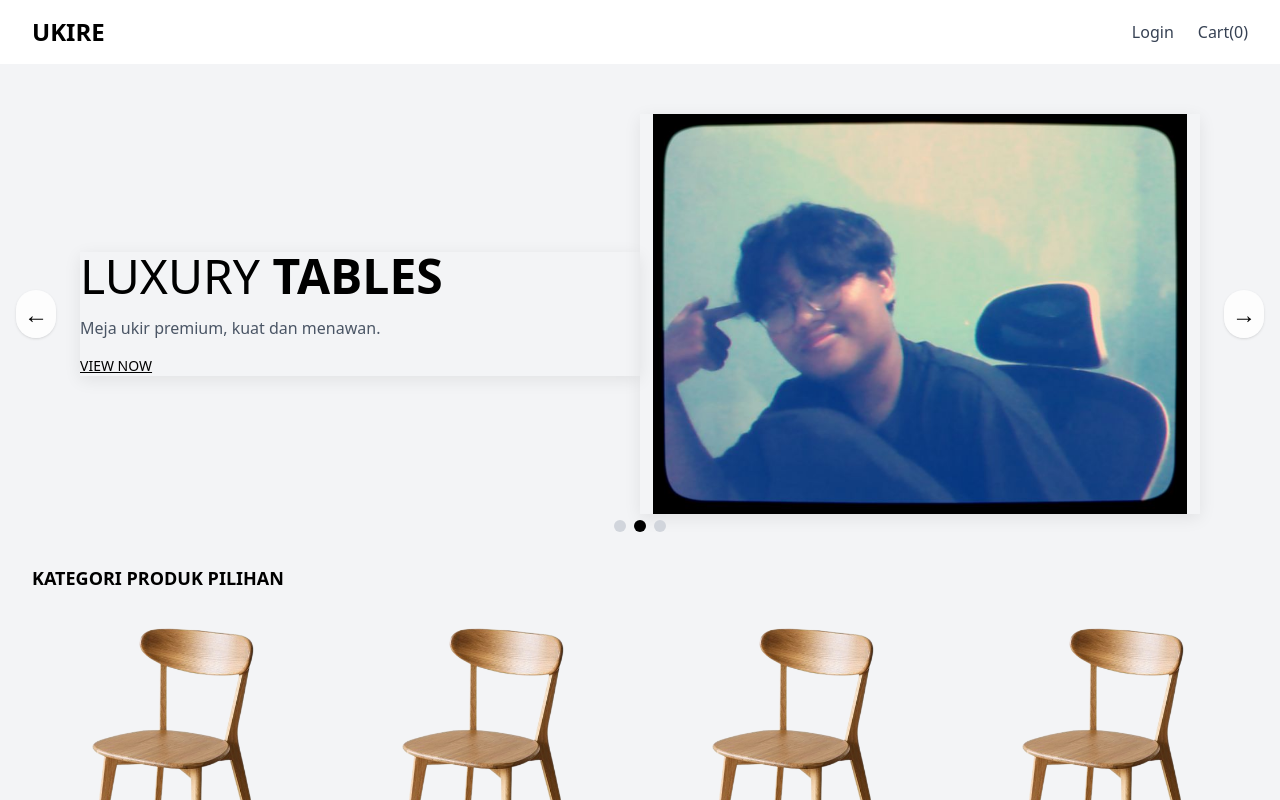
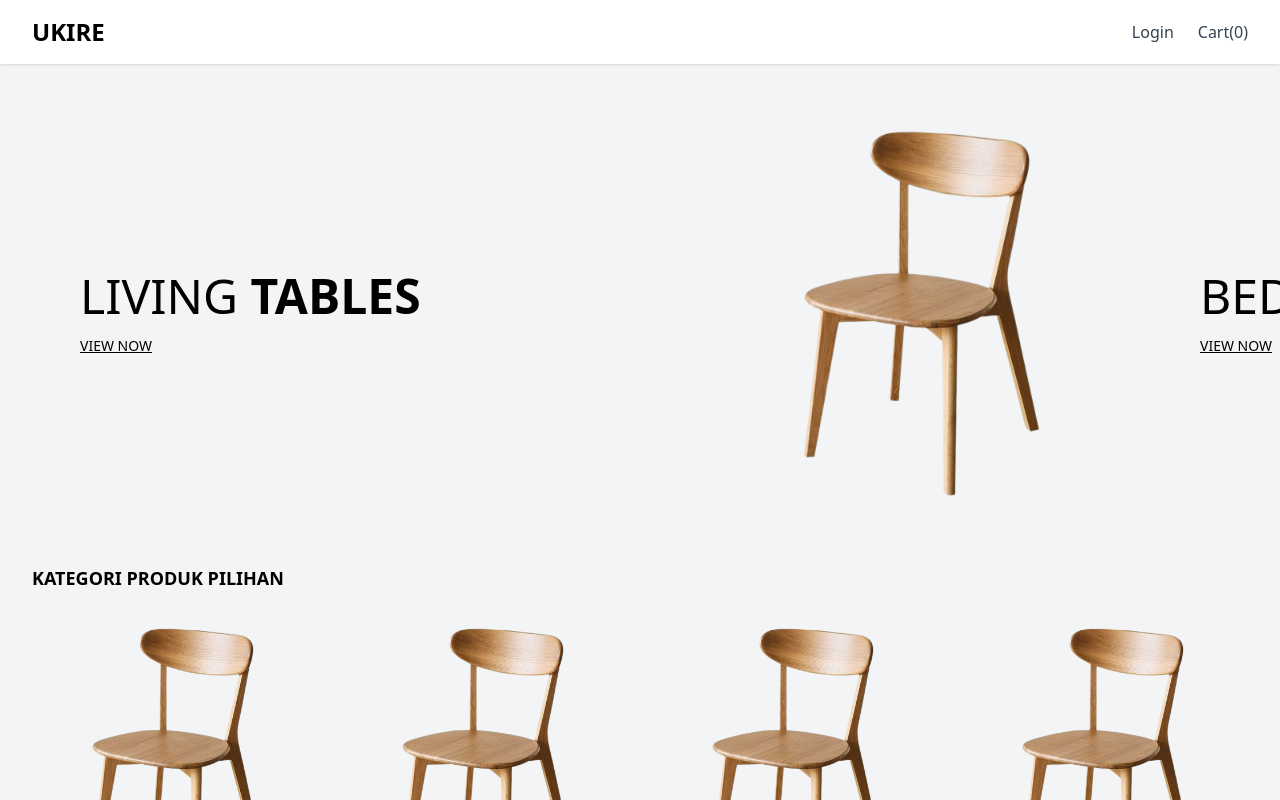
Before and after one commit to Ukire-Furniture/Ukire-frond-end, a React (Vite) app: page / in a window 1280 px wide. Shown: the top 800 px of the page. Built offline with nearby package versions, Linux system fonts and the light colour scheme.

Commit message:
feat: swipe and drag in bannersection, navbar in landingpage always in top

```diff
--- a/src/landingpage/BannerSection.jsx
+++ b/src/landingpage/BannerSection.jsx
@@ -1,145 +1,85 @@
-import React, { useState, useEffect, useRef } from 'react';
+import React, { useRef, useState, useEffect } from 'react';
 
 const banners = [
   {
-    title: "DINING CHAIRS",
-    image: "/images/kayu/Kursi.png",
+    title: <>DINING <span className="font-bold">CHAIRS</span></>,
+    img: "public/images/kayu/Kursi.png",
     link: "#",
-    highlight: "CHAIRS",
-    description: "Kursi makan ukir elegan untuk ruang makan modern.",
   },
   {
-    title: "LUXURY TABLES",
-    image: "/images/nibras.jpg",
+    title: <>LIVING <span className="font-bold">TABLES</span></>,
+    img: "/images/kayu/kursi.png",
     link: "#",
-    highlight: "TABLES",
-    description: "Meja ukir premium, kuat dan menawan.",
   },
   {
-    title: "CLASSIC SOFAS",
-    image: "/images/awal.jpeg",
+    title: <>BEDROOM <span className="font-bold">SETS</span></>,
+    img: "/images/kayu/kursi.png",
     link: "#",
-    highlight: "SOFAS",
-    description: "Sofa ukir klasik, nyaman untuk keluarga.",
   },
 ];
 
 const BannerSection = () => {
-  const [current, setCurrent] = useState(0);
-  const [dragStartX, setDragStartX] = useState(null);
-  const [dragDelta, setDragDelta] = useState(0);
-  const [isDragging, setIsDragging] = useState(false);
-  const bannerRef = useRef(null);
+  const [index, setIndex] = useState(0);
+  const startX = useRef(null);
+  const timerRef = useRef();
 
-  // Auto-slide setiap 4 detik (pause saat drag)
+  // Auto-slide
   useEffect(() => {
-    if (isDragging) return;
-    const timer = setInterval(() => {
-      setCurrent((prev) => (prev + 1) % banners.length);
+    timerRef.current = setTimeout(() => {
+      setIndex((prev) => (prev + 1) % banners.length);
     }, 4000);
-    return () => clearInterval(timer);
-  }, [isDragging]);
+    return () => clearTimeout(timerRef.current);
+  }, [index]);
 
-  const nextSlide = () => setCurrent((prev) => (prev + 1) % banners.length);
-  const prevSlide = () => setCurrent((prev) => (prev - 1 + banners.length) % banners.length);
-
-  // Mouse/touch event handlers
-  const handleDragStart = (e) => {
-    setIsDragging(true);
-    setDragStartX(e.type === 'touchstart' ? e.touches[0].clientX : e.clientX);
+  // Swipe/drag handler
+  const handlePointerDown = (e) => {
+    clearTimeout(timerRef.current);
+    startX.current = e.type === "touchstart" ? e.touches[0].clientX : e.clientX;
   };
 
-  const handleDragMove = (e) => {
-    if (!isDragging) return;
-    const clientX = e.type === 'touchmove' ? e.touches[0].clientX : e.clientX;
-    setDragDelta(clientX - dragStartX);
-  };
-
-  const handleDragEnd = () => {
-    setIsDragging(false);
-    if (dragDelta > 80) {
-      prevSlide();
-    } else if (dragDelta < -80) {
-      nextSlide();
+  const handlePointerUp = (e) => {
+    if (startX.current === null) return;
+    const endX = e.type === "touchend"
+      ? (e.changedTouches[0]?.clientX ?? 0)
+      : e.clientX;
+    const diff = endX - startX.current;
+    if (Math.abs(diff) > 50) {
+      if (diff < 0) setIndex((prev) => (prev + 1) % banners.length);
+      if (diff > 0) setIndex((prev) => (prev - 1 + banners.length) % banners.length);
     }
-    setDragDelta(0);
-  };
-
-  // Animasi interaktif saat drag
-  const slideStyle = {
-    transform: `translateX(${dragDelta}px) scale(${isDragging ? 0.98 : 1})`,
-    transition: isDragging ? 'none' : 'transform 0.4s cubic-bezier(.4,2,.6,1)',
-    cursor: isDragging ? 'grabbing' : 'grab',
-    boxShadow: isDragging ? '0 8px 32px rgba(0,0,0,0.12)' : '0 4px 16px rgba(0,0,0,0.08)',
-    userSelect: 'none',
+    startX.current = null;
   };
 
   return (
     <section
-      className="w-full bg-gray-100 flex flex-col md:flex-row items-center justify-between px-8 md:px-20 h-[500px] relative overflow-hidden select-none"
-      ref={bannerRef}
-      onMouseDown={handleDragStart}
-      onMouseMove={handleDragMove}
-      onMouseUp={handleDragEnd}
-      onMouseLeave={() => isDragging && handleDragEnd()}
-      onTouchStart={handleDragStart}
-      onTouchMove={handleDragMove}
-      onTouchEnd={handleDragEnd}
-      style={{ cursor: isDragging ? 'grabbing' : 'grab' }}
+      className="w-full bg-gray-100 flex flex-col md:flex-row items-center justify-between px-8 md:px-20 h-[500px] select-none overflow-hidden"
+      onMouseDown={handlePointerDown}
+      onMouseUp={handlePointerUp}
+      onTouchStart={handlePointerDown}
+      onTouchEnd={handlePointerUp}
+      style={{ cursor: "grab" }}
     >
-      {/* Tombol kiri */}
-      <button
-        onClick={prevSlide} className="absolute left-4 top-1/2 -translate-y-1/2 bg-white/80 rounded-full p-2 shadow hover:bg-white z-10"
-        aria-label="Previous"
-        tabIndex={0}
+      <div
+        className="flex transition-transform duration-300 ease-in-out w-full h-full"
+        style={{
+          transform: `translateX(-${index * 100}%)`,
+          width: `${banners.length * 100}%`,
+        }}
       >
-        <span className="text-2xl">&#8592;</span>
-      </button>
-      {/* Tombol kanan */}
-      <button
-        onClick={nextSlide}
-        className="absolute right-4 top-1/2 -translate-y-1/2 bg-white/80 rounded-full p-2 shadow hover:bg-white z-10"
-        aria-label="Next"
-        tabIndex={0}
-      >
-        <span className="text-2xl">&#8594;</span>
-      </button>
-
-      {/* Konten Banner */}
-      <div
-        className="flex flex-col items-start justify-center flex-1 transition-all duration-500"
-        style={slideStyle}
-        draggable={false}
-      >
-        <h1 className="text-3xl md:text-5xl font-light mb-4">
-          {banners[current].title.split(' ').map((word, idx) =>
-            word === banners[current].highlight ? (
-              <span key={idx} className="font-bold">{word} </span>
-            ) : (
-              <span key={idx}>{word} </span>
-            )
-          )}
-        </h1>
-        <p className="mb-4 text-gray-600">{banners[current].description}</p>
-        <a href={banners[current].link} className="text-sm text-black underline">VIEW NOW</a>
-      </div>
-      <div className="flex justify-center flex-1" style={slideStyle}>
-        <img
-          src={banners[current].image}
-          alt={banners[current].highlight}
-          className="object-contain h-[300px] md:h-[400px] transition-all duration-500"
-          draggable={false}
-        />
-      </div>
-      {/* Indicator */}
-      <div className="absolute bottom-8 left-1/2 -translate-x-1/2 flex gap-2">
-        {banners.map((_, idx) => (
-          <button
-            key={idx}
-            onClick={() => setCurrent(idx)}
-            className={`w-3 h-3 rounded-full ${current === idx ? 'bg-black' : 'bg-gray-300'}`}
-            aria-label={`Go to slide ${idx + 1}`}
-          />
+        {banners.map((banner, i) => (
+          <div
+            key={i}
+            className="flex flex-col md:flex-row items-center justify-between flex-shrink-0 w-full"
+            style={{ width: "100%" }}
+          >
+            <div className="flex flex-col items-start justify-center flex-1">
+              <h1 className="text-3xl md:text-5xl font-light mb-4">{banner.title}</h1>
+              <a href={banner.link} className="text-sm text-black underline">VIEW NOW</a>
+            </div>
+            <div className="flex justify-center flex-1">
+              <img src={banner.img} alt="Banner" className="object-contain h-[300px] md:h-[400px]" />
+            </div>
+          </div>
         ))}
       </div>
     </section>
--- a/src/landingpage/Navbar.jsx
+++ b/src/landingpage/Navbar.jsx
@@ -3,7 +3,7 @@ import { Link } from 'react-router-dom';
 
 const Navbar = () => {
     return (
-        <nav className="flex justify-between items-center px-8 py-4 bg-white shadow">
+        <nav className="sticky top-0 z-50 flex justify-between items-center px-8 py-4 bg-white shadow">
             <div className="flex items-center gap-4">
                 <a href="#" className="text-2xl font-bold">UKIRE</a>
             </div>
```
